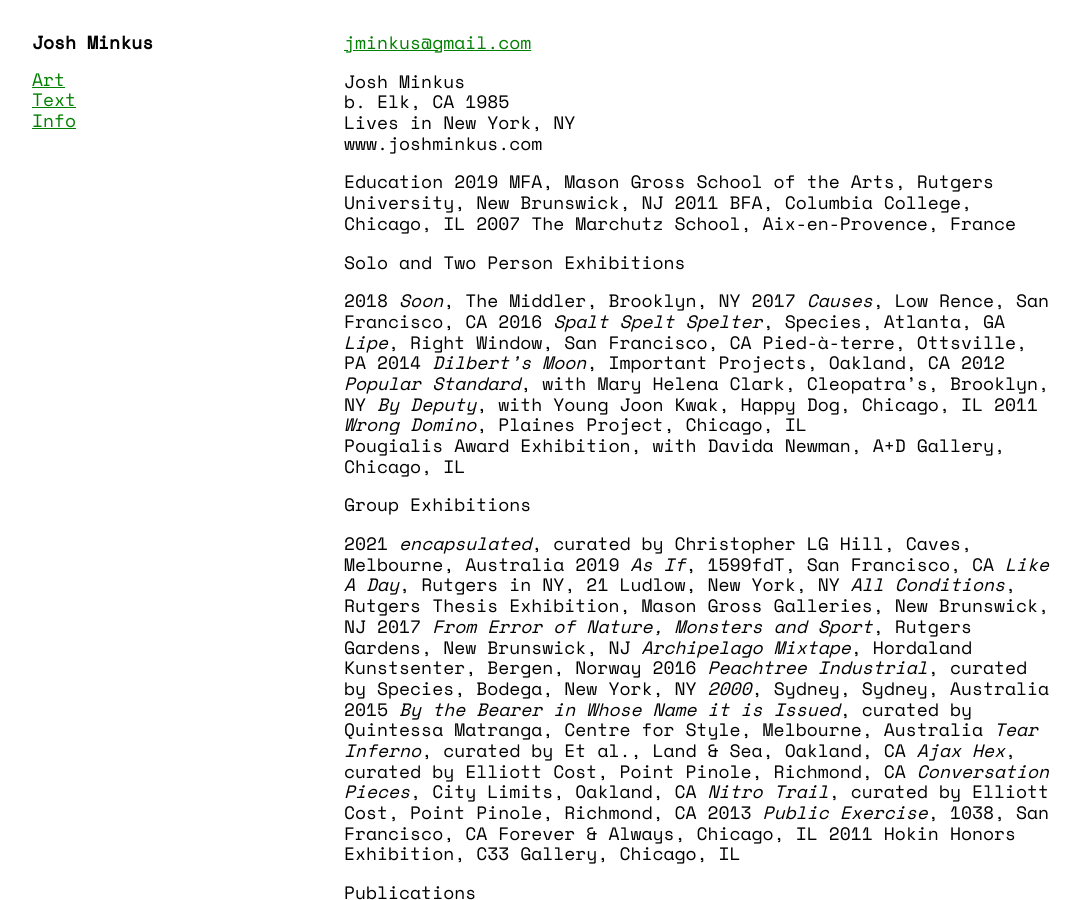
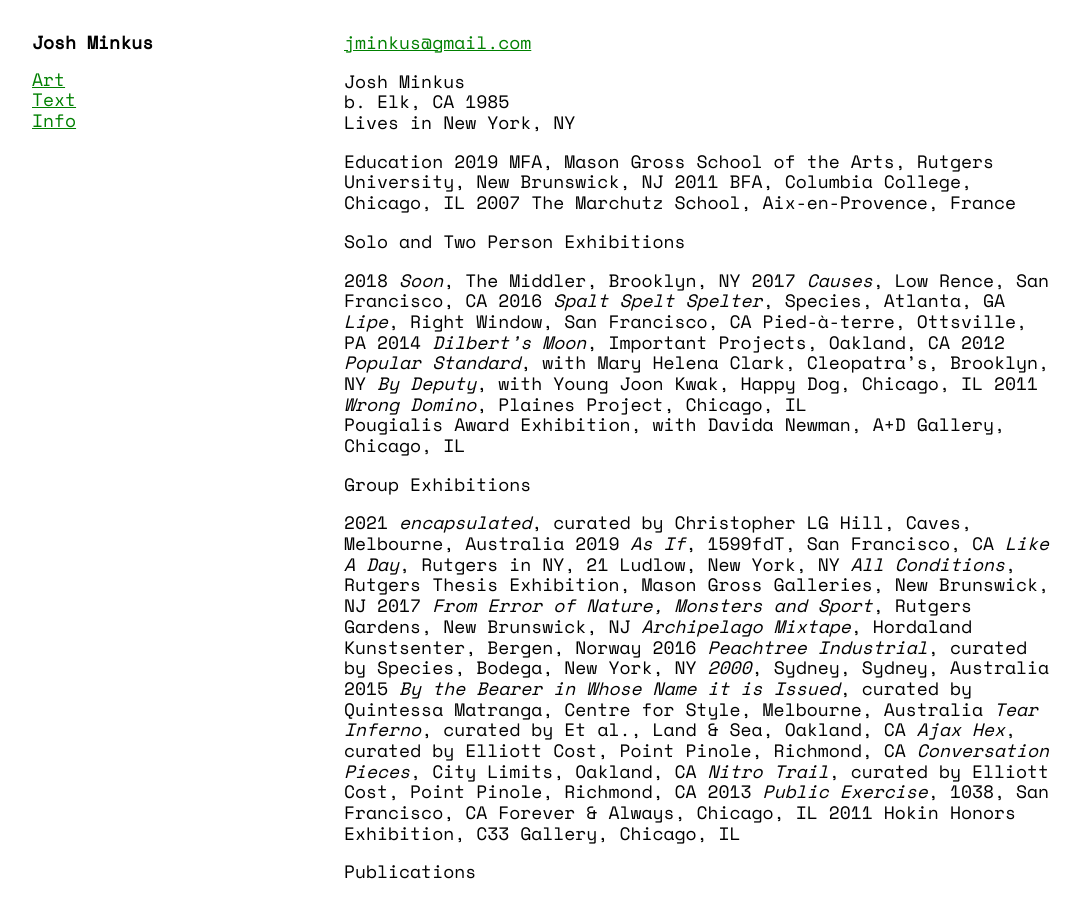
Before and after one commit to Jilkus/jilkus.github.io, a Jekyll site: the page built from info.md, in a window 1280 px wide and 900 px high. Shown: the whole window, without its empty margins (0-1081 px from the left). Built offline with Jekyll 4.4.1, drawn with Linux system fonts in a browser that asks for light colours.

Commit message:
Update info.md

```diff
--- a/info.md
+++ b/info.md
@@ -9,7 +9,7 @@ title: "Info"
 Josh Minkus
 b. Elk, CA 1985
 Lives in New York, NY
-www.joshminkus.com
+
 
 Education
 2019	MFA, Mason Gross School of the Arts, Rutgers University, New Brunswick, NJ
```
